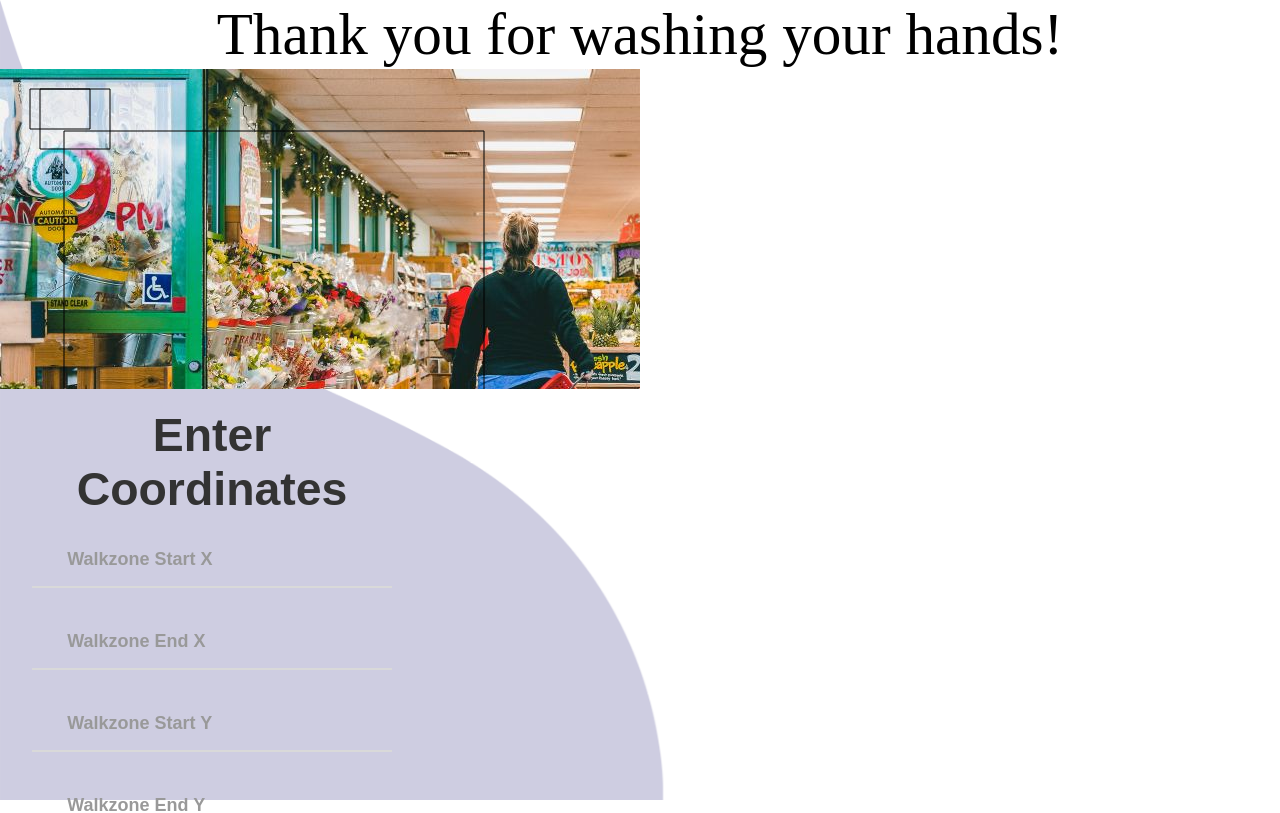
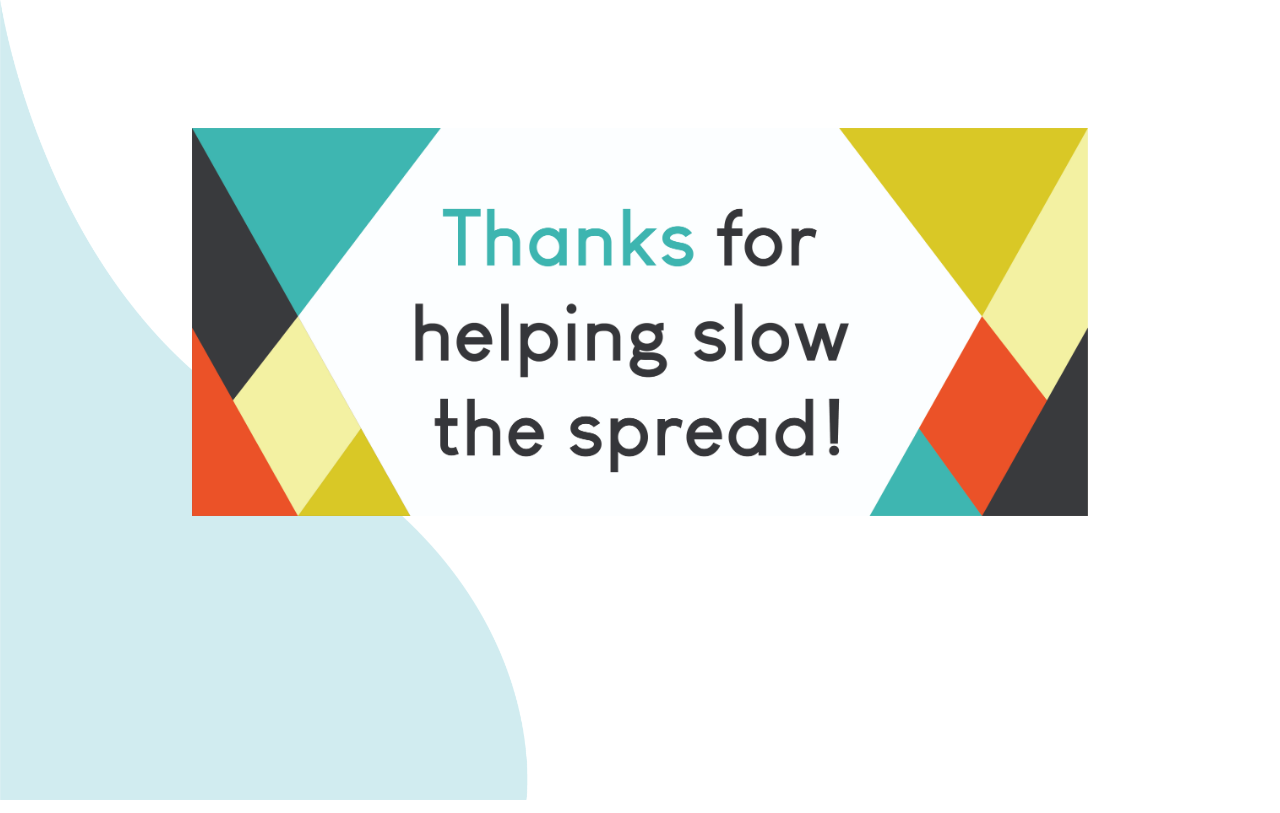
Before and after one commit to Mershab99/uOttaHack4, a React (Create React App) app in the folder my-app/: page / in a window 1280 px wide. Shown: the top 813 px of the page. Built offline with nearby package versions, Linux system fonts and the light colour scheme.

Commit message:
mask and sanitizer message ui

```diff
--- a/my-app/src/App.css
+++ b/my-app/src/App.css
@@ -7,6 +7,18 @@
   justify-content: center;
   font-size: calc(10px + 2vmin);
   color: white;
+}
+#msg {
+  padding-top: 500px;
+}
+
+.thanks {
+  padding-top: 10%;
+  padding-bottom: 40%;
+  display:block;
+  margin-left: auto;
+  margin-right: auto;
+  width: 70%;
 }
 
 * {
@@ -60,7 +72,7 @@ form {
 }
 .submit h2 {
   margin: 15px 0;
-  color: #333;
+  color:#41b6b1;
   font-size: 2.9rem;
 }
 .submit .input-div {
@@ -134,7 +146,7 @@ form {
   background: none;
   padding: 0.5rem 0.7rem;
   font-size: 1.2 rem;
-  color: #555;
+  color: #41b6b1;
   font-family: "Century Gothic", sans-serif;
 }
 .input-div.pass {
@@ -158,7 +170,7 @@ button {
   border-radius: 25px;
   outline: none;
   border: none;
-  background-image: linear-gradient(to right, #c1c1d7, #cdcddf, #b5b5d0);
+  background-image: linear-gradient(to right, #41b6b1, #96dad8, #ebfdfe);
   background-size: 200%;
   font-size: 1.2rem;
   color: #fff;
--- a/my-app/src/App.js
+++ b/my-app/src/App.js
@@ -8,8 +8,15 @@ function Message(props) {
       style={{
         color: "black",
         fontSize: "370%",
-        fontFamily: "dosis",
+        fontFamily: "Century Gothic",
         textAlign: "center",
+        marginTop: 50,
+        marginBottom: 50,
+
+        // if they are wearing a mask
+        // if they are not wearing a mask
+        // if they did not sanatize their hands
+        // scenario for if they did both
       }}
     >
       {props.msg}
@@ -17,26 +24,39 @@ function Message(props) {
   );
 }
 
-function SanitizedHands() {
-  return <Message msg="Thank you for washing your hands!" />;
+function MaskAndSanitize() {
+  return (
+    <div>
+      <img src="all.jpg" alt="thanks" width="1000%" height="1000%" className="thanks" />
+    </div>
+  );
+}
+
+function NoMask() {
+  return <Message msg="Please put on a mask" id="msg" />;
 }
 
 function NoPurell() {
-  return <Message msg="Missing sanatizer" />;
+  return <Message msg="Hey, make sure to grab some sanatizer" />;
 }
 
 function App() {
   let sanitizedHands = true;
+  let maskOn = true;
 
-  if (sanitizedHands === true) {
+  if (sanitizedHands === true && maskOn === true) {
     return (
       <div>
-        <SanitizedHands />
+        <MaskAndSanitize />
         <Footage />
       </div>
     );
-  } else if (sanitizedHands === false) {
+  } else if (sanitizedHands === true && maskOn === false) {
+    return <NoMask />;
+  } else if (sanitizedHands === false && maskOn === true) {
     return <NoPurell />;
+  } else if (sanitizedHands === false && maskOn === false) {
+    return <NoMask />;
   }
 }
 
@@ -117,28 +137,24 @@ function Footage() {
   );
 }
 
-
 const inputs = document.querySelectorAll(".input");
 
-
-function addcl(){
+function addcl() {
   let parent = this.parentNode.parentNode;
   parent.classList.add("focus");
 }
 
-function remcl(){
+function remcl() {
   let parent = this.parentNode.parentNode;
-	if(this.value == ""){
+  if (this.value == "") {
     parent.classList.remove("focus");
   }
 }
 
-
-inputs.forEach(input => {
+inputs.forEach((input) => {
   input.addEventListener("focus", addcl);
   input.addEventListener("blur", remcl);
 });
-
 
 //num peole in store and stats
 //walking in zone and social distancing circle
```
Also changed, not shown: my-app/public/all.jpg (added), my-app/public/img/wave.png. Lines whose indentation alone changed are shown as unchanged.
